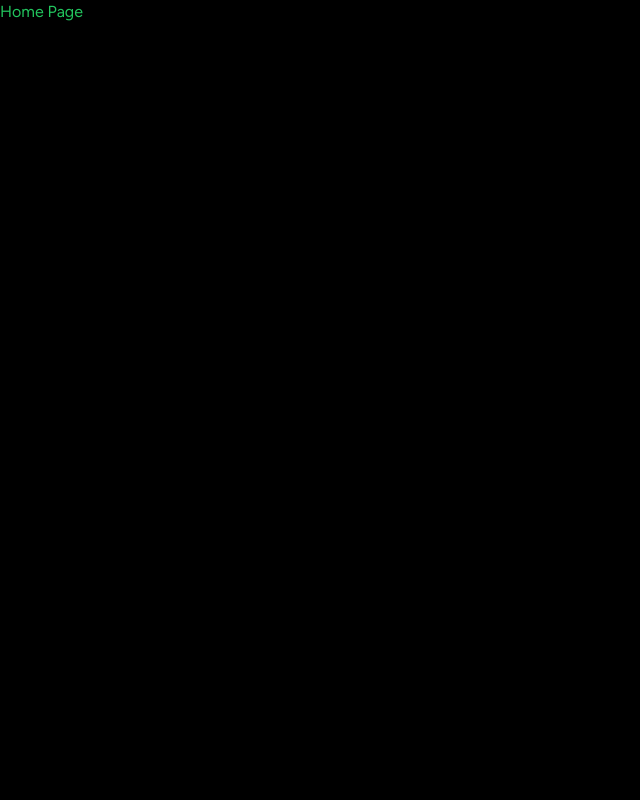
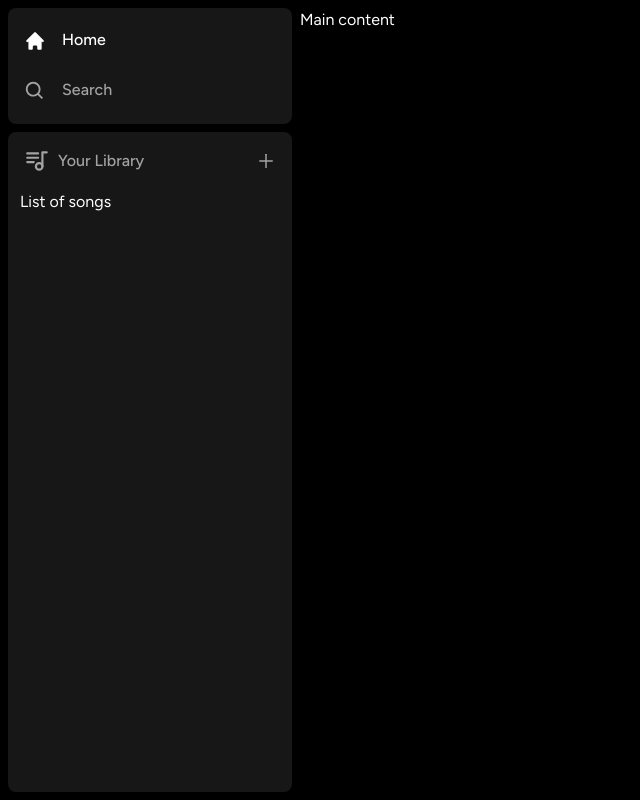
Before and after one commit to blaadrain/sakura, a Next.js app: page / in a window 1280 px wide. Shown: the whole page, without its empty margins (0-640 px from the left). Built offline with nearby package versions, Linux system fonts and the light colour scheme.

Commit message:
feat: implemented basic layout

```diff
--- /dev/null
+++ b/app/(site)/page.tsx
@@ -0,0 +1,3 @@
+export default function Home() {
+  return <div>Main content</div>;
+}
--- a/app/layout.tsx
+++ b/app/layout.tsx
@@ -1,6 +1,7 @@
-import '/public/globals.css';
+import '@/public/globals.css';
 import type { Metadata } from 'next';
 import { Figtree } from 'next/font/google';
+import SideBar from '@/components/SideBar';
 
 const figtree = Figtree({ subsets: ['latin'] });
 
@@ -16,7 +17,9 @@
 }) {
   return (
     <html lang="en">
-      <body className={figtree.className}>{children}</body>
+      <body className={figtree.className}>
+        <SideBar>{children}</SideBar>
+      </body>
     </html>
   );
 }
--- a/app/page.tsx
+++ /dev/null
@@ -1,3 +0,0 @@
-export default function Home() {
-  return <div className="text-green-500">Home Page</div>;
-}
--- /dev/null
+++ b/components/Box.tsx
@@ -0,0 +1,18 @@
+import { twMerge } from 'tailwind-merge';
+
+type BoxProps = {
+  children: React.ReactNode;
+  className?: string;
+};
+
+const Box: React.FC<BoxProps> = ({ children, className }) => {
+  return (
+    <div
+      className={twMerge('bg-neutral-900 rounded-lg h-fit w-full', className)}
+    >
+      {children}
+    </div>
+  );
+};
+
+export default Box;
--- /dev/null
+++ b/components/Library.tsx
@@ -0,0 +1,32 @@
+'use client';
+
+import { TbPlaylist } from 'react-icons/tb';
+import { AiOutlinePlus } from 'react-icons/ai';
+
+const Library = () => {
+  const onClick = () => {
+    // handle upload later
+  };
+
+  return (
+    <div className="flex flex-col">
+      <div className="flex justify-between items-center px-4 pt-4">
+        <div className="inline-flex items-center gap-x-2">
+          <TbPlaylist
+            size={26}
+            className="text-neutral-400"
+          />
+          <p className="text-neutral-400 font-medium text-md">Your Library</p>
+        </div>
+        <AiOutlinePlus
+          onClick={onClick}
+          size={20}
+          className="text-neutral-400 cursor-pointer hover:text-white transition"
+        />
+      </div>
+      <div className="flex flex-col gap-y-2 mt-4 px-3">List of songs</div>
+    </div>
+  );
+};
+
+export default Library;
--- /dev/null
+++ b/components/SideBar.tsx
@@ -0,0 +1,58 @@
+'use client';
+
+import { usePathname } from 'next/navigation';
+import { useMemo } from 'react';
+import { HiHome } from 'react-icons/hi';
+import { BiSearch } from 'react-icons/bi';
+import Box from './Box';
+import SideBarItem from './SideBarItem';
+import Library from './Library';
+
+type SideBarProps = {
+  children: React.ReactNode;
+};
+
+const SideBar: React.FC<SideBarProps> = ({ children }) => {
+  const pathname = usePathname();
+
+  const routes = useMemo(
+    () => [
+      {
+        Icon: HiHome,
+        label: 'Home',
+        href: '/',
+        active: pathname !== '/search',
+      },
+      {
+        Icon: BiSearch,
+        label: 'Search',
+        href: '/search',
+        active: pathname === '/search',
+      },
+    ],
+    [pathname]
+  );
+
+  return (
+    <div className="flex h-full">
+      <div className="hidden md:flex flex-col gap-y-2 bg-black h-full w-[300px] p-2">
+        <Box>
+          <div className="flex flex-col gap-y-4 p-4">
+            {routes.map((item) => (
+              <SideBarItem
+                key={item.label}
+                {...item}
+              ></SideBarItem>
+            ))}
+          </div>
+        </Box>
+        <Box className="overflow-y-auto h-full">
+          <Library />
+        </Box>
+      </div>
+      <main className="h-full flex-1 overflow-y-auto py-2">{children}</main>
+    </div>
+  );
+};
+
+export default SideBar;
--- /dev/null
+++ b/components/SideBarItem.tsx
@@ -0,0 +1,45 @@
+import Link from 'next/link';
+import { IconType } from 'react-icons';
+import { twMerge } from 'tailwind-merge';
+
+type SideBarItemProps = {
+  Icon: IconType;
+  label: string;
+  active?: boolean;
+  href: string;
+};
+
+const SideBarItem: React.FC<SideBarItemProps> = ({
+  Icon,
+  label,
+  active,
+  href,
+}) => {
+  return (
+    <Link
+      href={href}
+      className={twMerge(
+        `
+        flex
+        flex-row
+        gap-x-4
+        w-full
+        h-auto
+        item-end
+        text-neutral-400
+        text-md
+        font-medium
+        py-1
+        hover:text-white
+        transition
+      `,
+        active && 'text-white'
+      )}
+    >
+      <Icon size={26} />
+      <p className="truncate w-full">{label}</p>
+    </Link>
+  );
+};
+
+export default SideBarItem;
--- a/package.json
+++ b/package.json
@@ -19,6 +19,8 @@
     "postcss": "8.4.29",
     "react": "18.2.0",
     "react-dom": "18.2.0",
+    "react-icons": "^4.11.0",
+    "tailwind-merge": "^1.14.0",
     "tailwindcss": "3.3.3",
     "typescript": "5.2.2"
   }
```
Also changed, not shown: 1 other file (tests, documents, lock files or other folders).
